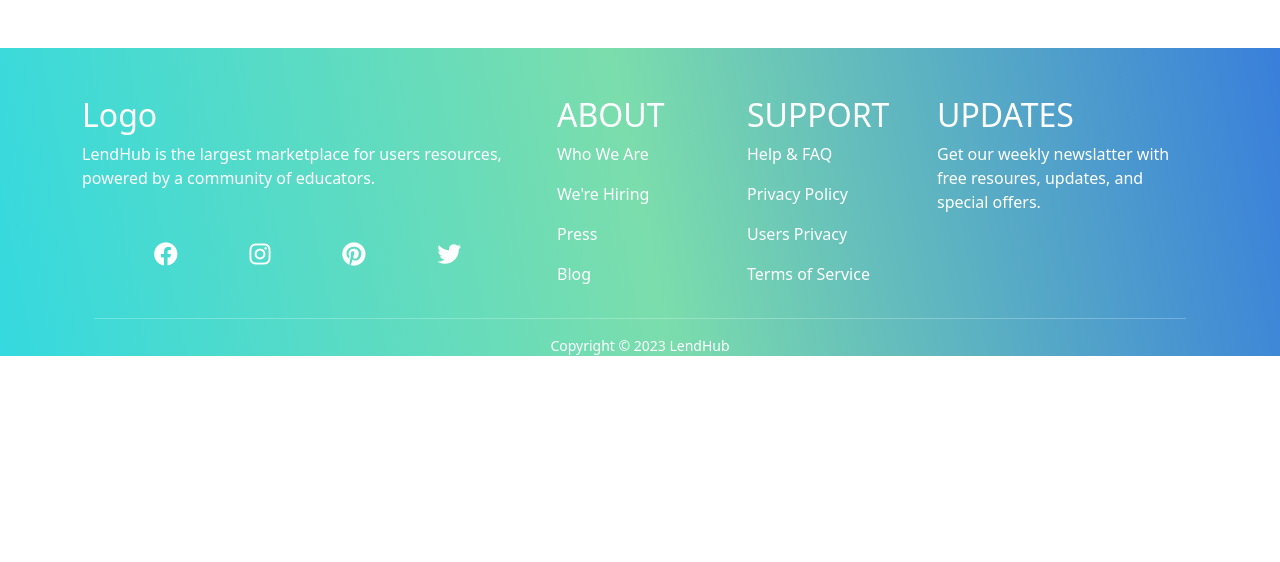
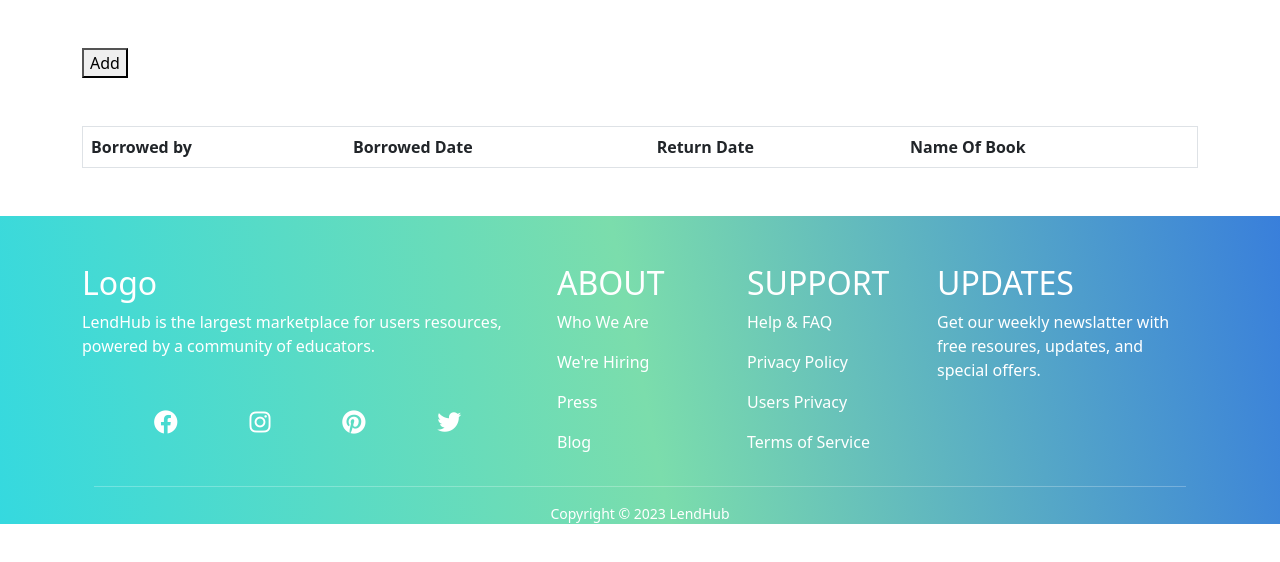
Before and after one commit to NickConsignado/LendHub, a React (Vite) app: page /borrowed-list in a window 1280 px wide. Shown: the top 562 px of the page. Built offline with nearby package versions, Linux system fonts and the light colour scheme.

Commit message:
adding Borrowed-list

```diff
--- a/index.html
+++ b/index.html
@@ -2,7 +2,6 @@
 <html lang="en">
   <head>
     <meta charset="UTF-8" />
-    <link rel="stylesheet" href="./src/admin/admin.css">
     <link rel="icon" type="image/svg+xml" href="/vite.svg" />
     <link rel="stylesheet"
           href="https://cdnjs.cloudflare.com/ajax/libs/font-awesome/6.4.2/css/all.min.css"
--- a/src/App.jsx
+++ b/src/App.jsx
@@ -2,6 +2,7 @@ import { BrowserRouter, Route, Routes } from "react-router-dom";
 import HomePage from "./pages/HomePage";
 import BookInfo from "./pages/BookInfo";
 import Footer from "./components/Footer";
+import BorrowedList from "./pages/BorrowedList";
 
 function App() {
   return (
@@ -10,6 +11,7 @@ function App() {
         <Routes>
           <Route path="/" element={<HomePage />} />
           <Route path="/book-info" element={<BookInfo />} />
+          <Route path="/borrowed-list" element={<BorrowedList />} />
         </Routes>
         <Footer />
       </BrowserRouter>
--- a/src/components/Footer.jsx
+++ b/src/components/Footer.jsx
@@ -12,10 +12,10 @@ function Footer() {
                 powered by a community of educators.
             </p>
             <div className="d-flex justify-content-evenly pt-5">
-            <i class="fa-brands fa-facebook fa-xl"></i>
-            <i class="fa-brands fa-instagram fa-xl"></i>
-            <i class="fa-brands fa-pinterest fa-xl"></i>
-            <i class="fa-brands fa-twitter fa-xl"></i>
+            <i className="fa-brands fa-facebook fa-xl"></i>
+            <i className="fa-brands fa-instagram fa-xl"></i>
+            <i className="fa-brands fa-pinterest fa-xl"></i>
+            <i className="fa-brands fa-twitter fa-xl"></i>
             </div>
           </div>
 
--- /dev/null
+++ b/src/pages/BorrowedList.jsx
@@ -0,0 +1,84 @@
+import React, { useState } from 'react';
+
+function BorrowedList() {
+  const [rows, setRows] = useState([]);
+  const [borrowedby, setBorrowedBy] = useState('');
+  const [borroweddate, setBorrowedDate] = useState('');
+  const [returndate, setReturnDate] = useState('');
+  const [nameofbook, setNameOfBook] = useState('');
+
+
+  const addRow = () => {
+    const newRow = { borrowedby, borroweddate, returndate, nameofbook };
+    setRows([...rows, newRow]);
+
+    setBorrowedBy('');
+    setBorrowedDate('');
+    setReturnDate('');
+    setNameOfBook('');
+  };
+
+
+  return (
+    <>
+      <div className="container table table-striped mt-5">
+        <form className="form ">
+          <button type="button" className="btn-add" onClick={addRow}>
+            Add
+          </button>
+        </form>
+        <table className="table container table table-striped border mt-5">
+          <thead>
+            <tr>
+              <th>Borrowed by</th>
+              <th>Borrowed Date</th>
+              <th>Return Date</th>
+              <th>Name Of Book</th>
+            </tr>
+          </thead>
+          <tbody>
+            {rows.map((row, index) => (
+              <tr key={index}>
+                <td>{row.borrowedBy}Wanda</td>
+                <td>{row.borrowedDate}Aug, 10, 2023</td>
+                <td>{row.returnDate}</td>
+                <td>{row.nameOfBook}Harry Potter</td>
+              </tr>
+            ))}
+          </tbody>
+        </table>
+      </div>
+
+    </>
+  )
+}
+
+export default BorrowedList
+
+
+ /* <div>
+        <table className="container table table-dark mt-5">
+          <thead>
+              <tr>
+                <th>Borrowed by</th>
+                <th>Borrowed Date</th>
+                <th>Return Date</th>
+                <th>Name Of Book</th>
+              </tr>
+          </thead>
+          <tbody >
+            <tr>
+              <td>Wanda</td>
+              <td>06/08/2023</td>
+              <td>07/09/2023</td>
+              <td>Harry Potter</td>
+            </tr>
+            <tr>
+              <td>Juan</td>
+              <td>04/09/2023</td>
+              <td>06/09/2023</td>
+              <td>Harry Potter</td>
+            </tr>
+          </tbody>
+        </table>
+      </div>*/
```
